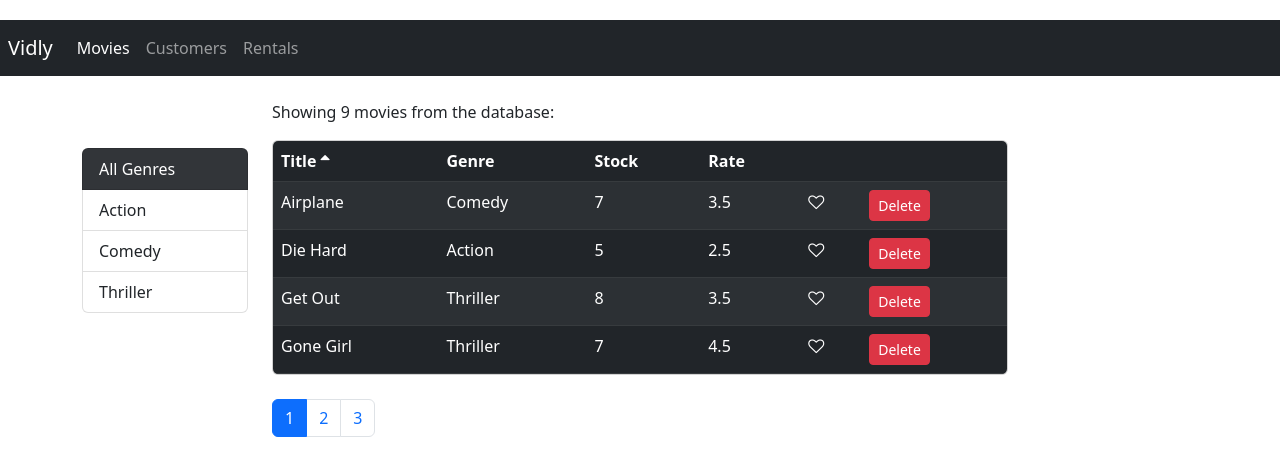
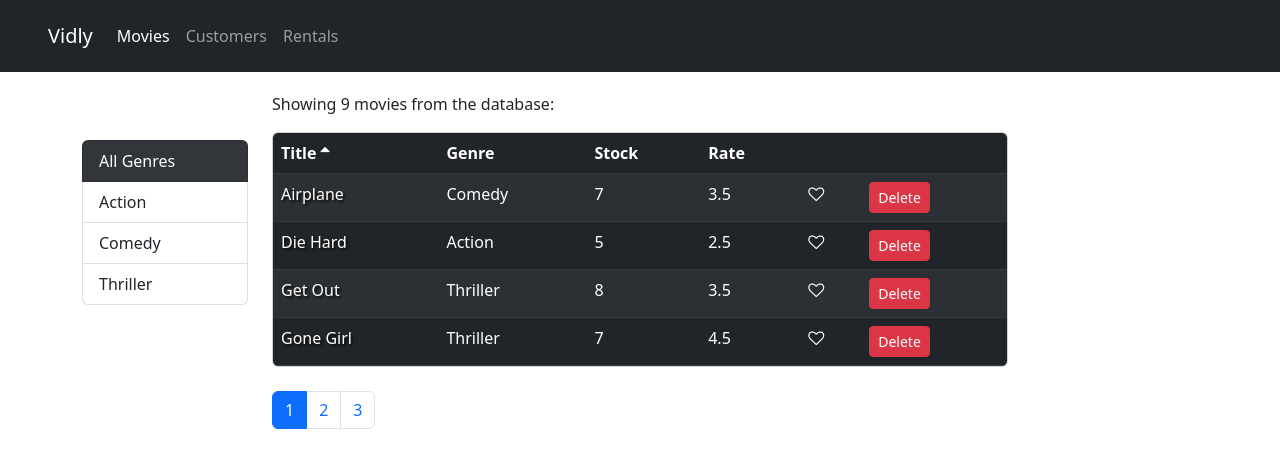
Before and after one commit to Farimah71/Vidly, a React (Create React App) app: page /movies in a window 1280 px wide. Shown: the top 476 px of the page. Built offline with nearby package versions, Linux system fonts and the light colour scheme.

Commit message:
Add moviesForm component

```diff
--- a/src/App.jsx
+++ b/src/App.jsx
@@ -1,11 +1,12 @@
-import { Route, Routes, Navigate, Router } from "react-router-dom";
-import "./App.css";
+import React from "react";
+import { Route, Routes, Navigate } from "react-router-dom";
 import Navbar from "./components/navbar";
 import Movies from "./components/Movies";
 import Customers from "./components/customers";
 import Rentals from "./components/rentals";
 import NotFound from "./components/notFound";
-import React from "react";
+import MoviesForm from "./components/moviesForm";
+import "./App.css";
 
 function App() {
   return (
@@ -13,12 +14,13 @@ function App() {
       <Navbar />
       <main className="container">
         <Routes>
+          <Route path="/movies/:id" element={<MoviesForm />} />
           <Route path="/movies" element={<Movies />} />
           <Route path="/customers" element={<Customers />} />
           <Route path="/rentals" element={<Rentals />} />
           <Route path="/not-found" element={<NotFound />} />
-          <Route path="/" element={<Navigate to="/movies" />} />
-          <Route path="*" element={<Navigate to="/not-found" />} />
+          <Route exact path="/" element={<Navigate to="/movies" />} />
+          <Route path="/*" element={<Navigate to="/not-found" />} />
         </Routes>
       </main>
     </React.Fragment>
--- a/src/components/common/Table.jsx
+++ b/src/components/common/Table.jsx
@@ -1,4 +1,4 @@
-import React, { Component } from "react";
+import React from "react";
 import TableBody from "./tableBody";
 import TableHeader from "./tableHeader";
 
--- a/src/components/moviesForm.jsx
+++ b/src/components/moviesForm.jsx
@@ -1,7 +1,18 @@
 import React from "react";
+import { useNavigate, useParams } from "react-router-dom";
 
 const MoviesForm = () => {
-  return <h1>Movies form {}</h1>;
+  const params = useParams();
+  const navigate = useNavigate();
+
+  return (
+    <>
+      <h1>Movies form {params.id}</h1>
+      <button className="btn btn-primary" onClick={() => navigate("/movies")}>
+        Save
+      </button>
+    </>
+  );
 };
 
 export default MoviesForm;
--- a/src/components/moviesTable.jsx
+++ b/src/components/moviesTable.jsx
@@ -1,10 +1,17 @@
 import React, { Component } from "react";
+import { Link } from "react-router-dom";
 import Like from "./common/Like";
 import Table from "./common/Table";
 
 class MoviesTable extends Component {
   columns = [
-    { path: "title", label: "Title" },
+    {
+      path: "title",
+      label: "Title",
+      content: (movie) => (
+        <Link id="movieName-link" to={`/movies/${movie._id}`}>{movie.title}</Link>
+      ),
+    },
     { path: "genre.name", label: "Genre" },
     { path: "numberInStock", label: "Stock" },
     { path: "dailyRentalRate", label: "Rate" },
--- a/src/components/navbar.jsx
+++ b/src/components/navbar.jsx
@@ -3,7 +3,7 @@ import { Link, NavLink } from "react-router-dom";
 
 const Navbar = () => {
   return (
-    <nav className="navbar navbar-expand-lg navbar-dark bg-dark mb-4 p-2">
+    <nav className="navbar navbar-expand-lg navbar-dark bg-dark p-3 ps-5">
       <Link className="navbar-brand" to="/">
         Vidly
       </Link>
--- a/src/index.css
+++ b/src/index.css
@@ -5,7 +5,6 @@ body {
     sans-serif;
   -webkit-font-smoothing: antialiased;
   -moz-osx-font-smoothing: grayscale;
-  padding-top: 20px;
 }
 
 code {
@@ -16,3 +15,17 @@ code {
 .clickable {
   cursor: pointer;
 }
+
+#movieName-link {
+  text-decoration: none;
+  color: white;
+  text-shadow: 2px 2px 2px rgb(13, 13, 13);
+}
+
+#movieName-link:hover {
+  text-shadow: 2px 2px 2px rgb(241, 14, 14);
+}
+
+.navbar {
+  margin: 0 0 20px 0;
+}
```
